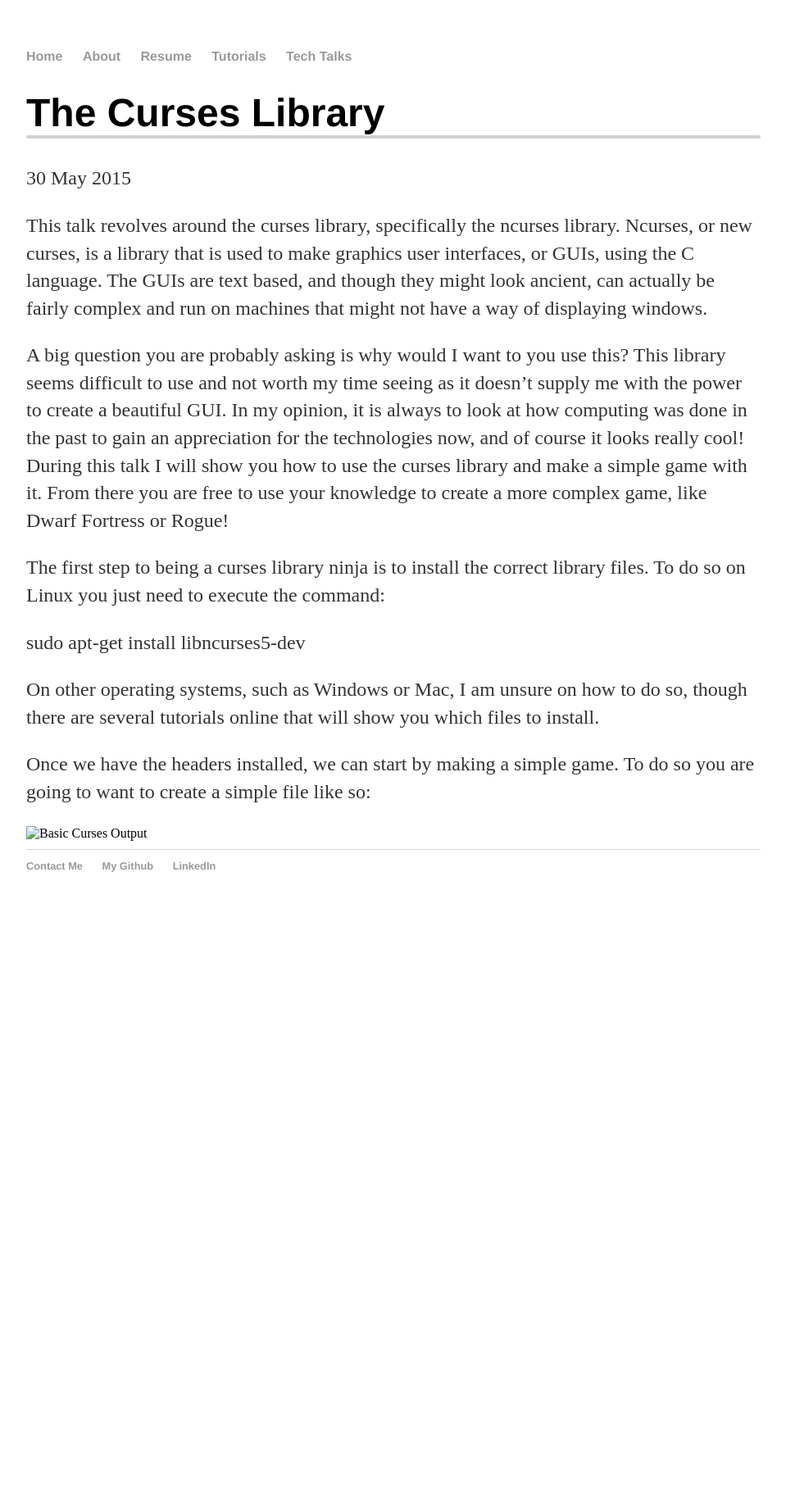
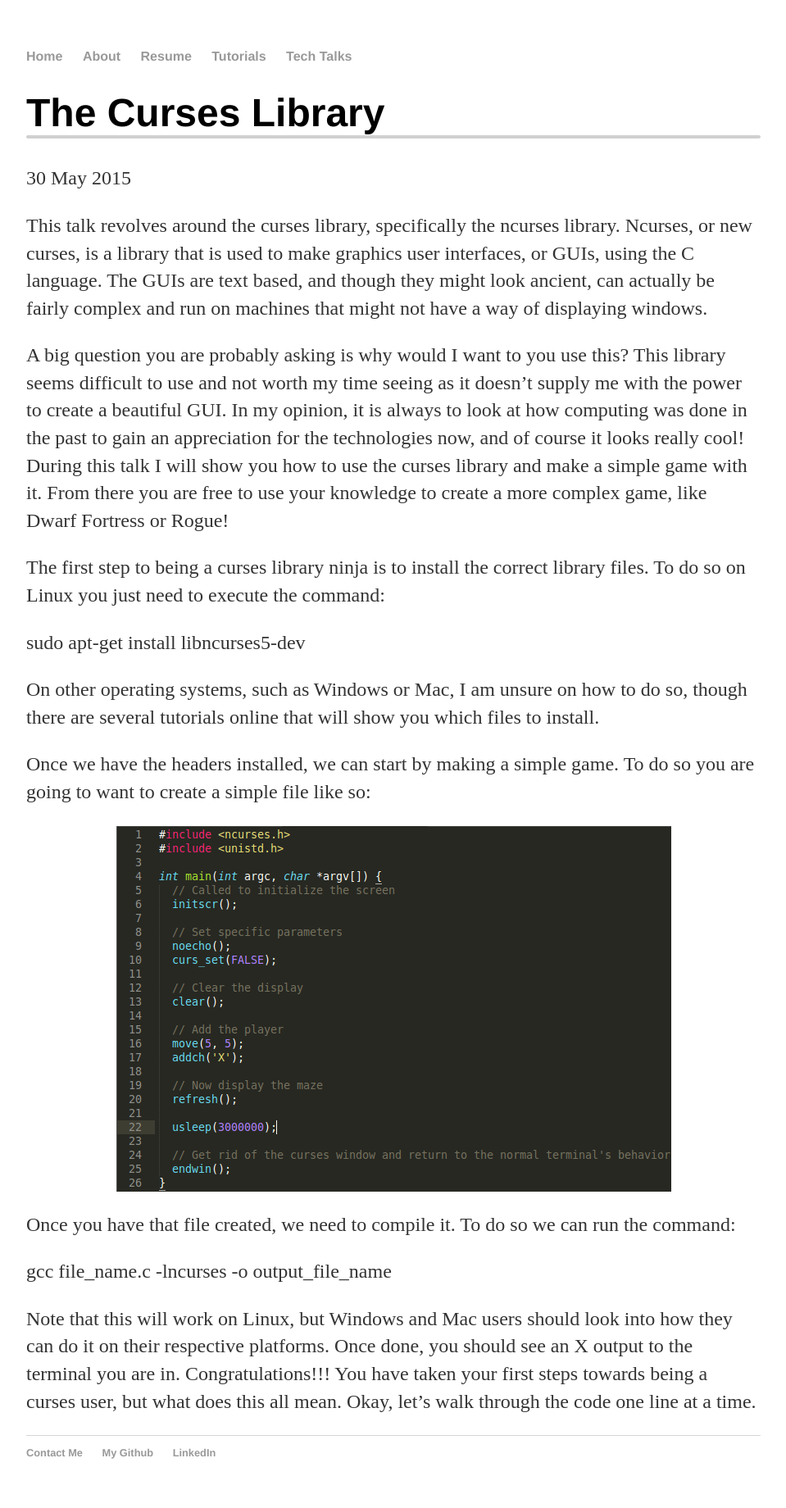
Before and after one commit to B50calabrese/B50calabrese.github.io, a Jekyll site: the page built from _posts/2015-05-30-curses-library.md, in a window 1280 px wide. Shown: the whole page at 82% size, without its empty margins (160-1119 px from the left). Built offline with Jekyll 4.4.1, drawn with Linux system fonts in a browser that asks for light colours; before the commit the page ends 1124 px from its top, so only the background shows below that.

Commit message:
Fixing stuff

```diff
--- a/_posts/2015-05-30-curses-library.md
+++ b/_posts/2015-05-30-curses-library.md
@@ -29,6 +29,15 @@ Once we have the headers installed, we can start by making a simple game. To do
 to want to create a simple file like so:
 
 <div class="codeSnip">
-	<img src="/images/tutorials/techtalks/curses/first_window_pic.png"
+	<img src="/images/techtalks/curses/first_window_pic.png"
 		alt="Basic Curses Output" />
 </div>
+
+Once you have that file created, we need to compile it. To do so we can run the command:
+
+gcc file_name.c -lncurses -o output_file_name
+
+Note that this will work on Linux, but Windows and Mac users should look into how they can do it
+on their respective platforms. Once done, you should see an X output to the terminal you are in.
+Congratulations!!! You have taken your first steps towards being a curses user, but what does
+this all mean. Okay, let's walk through the code one line at a time.
```
